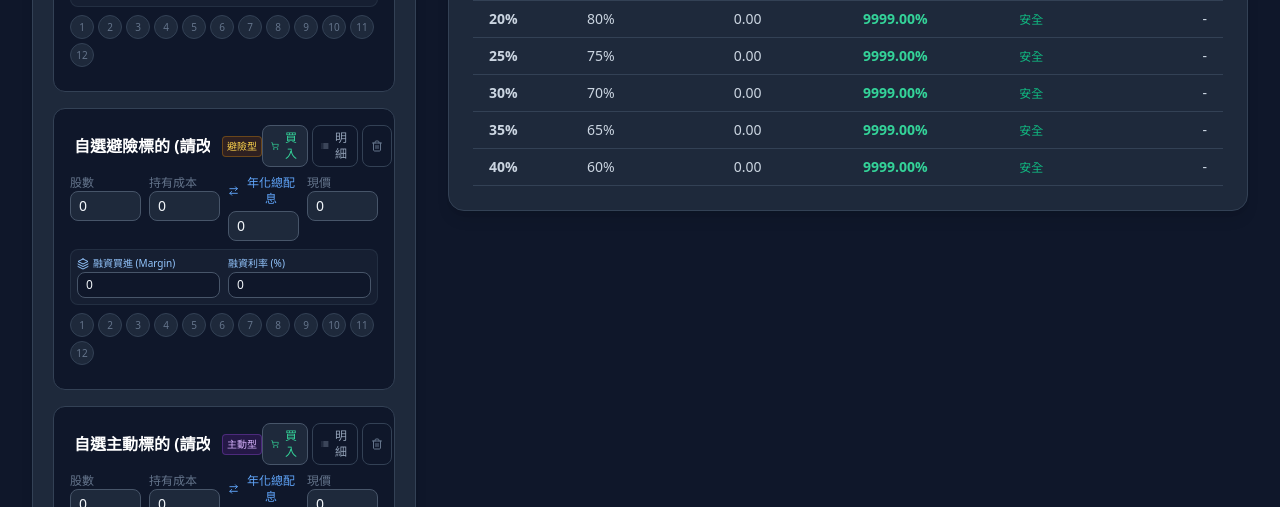
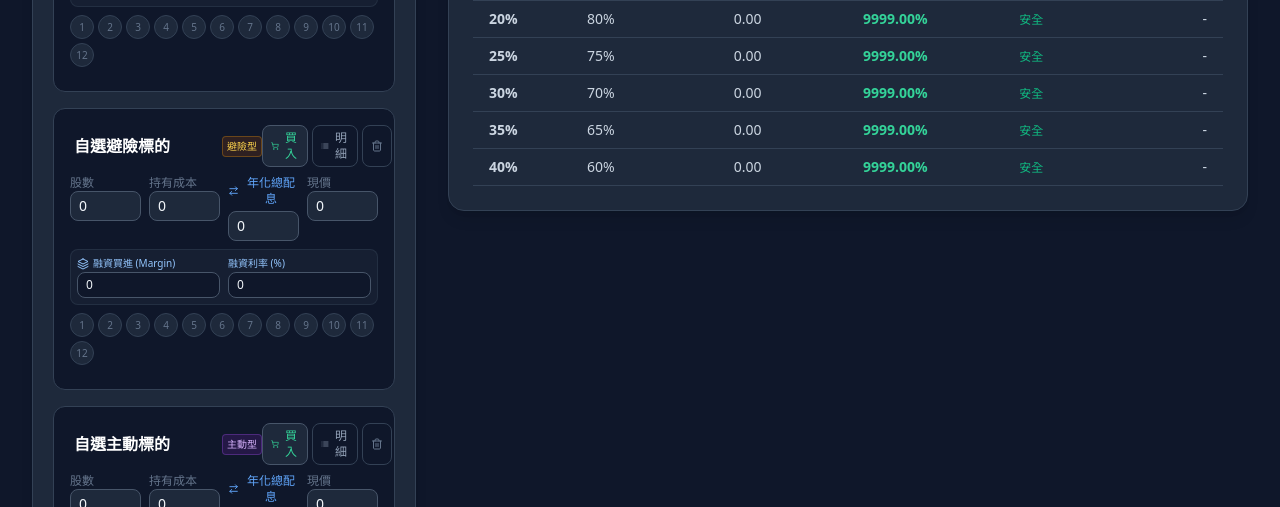
Before and after one commit to dreamforjesus1006-hue/money-app-2026, a React (Vite) app: page / in a window 1280 px wide. Shown: the part 1700-2207 px from the top of the page. Built offline with nearby package versions, Linux system fonts and the light colour scheme.

Commit message:
Update constants.ts

```diff
--- a/constants.ts
+++ b/constants.ts
@@ -1,7 +1,8 @@
+// constants.ts 全選貼上
 import { ETF, Loan, StockLoan, CreditLoan, TaxStatus, MortgageType, AllocationConfig } from './types';
 
 export const INITIAL_ETFS: ETF[] = [
-  // =========== 85% 配息型 (現金流主力) ===========
+  // 85% 配息型
   {
     id: '0056',
     name: '0056 (高股息)',
@@ -42,23 +43,23 @@ export const INITIAL_ETFS: ETF[] = [
     category: 'dividend'
   },
 
-  // =========== 15% 避險型 (黃金/債券) ===========
+  // 15% 避險型 (黃金/債券)
   {
     id: 'GOLD',
     name: '實體黃金 (克)',
-    shares: 0,      // 【填寫說明】這裡請輸入「重量」(例如：100克)
-    costPrice: 0,   // 【填寫說明】輸入您的平均買入金價
-    currentPrice: 2850, // 假設目前台銀金價 (台幣/克)，請自行更新
-    dividendPerShare: 0, // 黃金無配息，設為 0
+    shares: 0,      // 請輸入重量
+    costPrice: 0,   // 請輸入買入均價
+    currentPrice: 2850, // 請輸入目前金價
+    dividendPerShare: 0,
     dividendType: 'annual',
     payMonths: [],
     marginLoanAmount: 0,
     marginInterestRate: 0,
-    category: 'hedging' // 自動歸類到黃色避險區塊
+    category: 'hedging'
   },
   {
     id: 'HEDGE-1',
-    name: '自選避險標的 (請改名)',
+    name: '自選避險標的',
     shares: 0,
     costPrice: 0,
     currentPrice: 0,
@@ -67,13 +68,13 @@ export const INITIAL_ETFS: ETF[] = [
     payMonths: [],
     marginLoanAmount: 0,
     marginInterestRate: 0,
-    category: 'hedging' // 自動歸類到黃色避險區塊
+    category: 'hedging'
   },
 
-  // =========== 5% 主動型 (價差交易) ===========
+  // 5% 主動型
   {
     id: 'ACTIVE-1',
-    name: '自選主動標的 (請改名)',
+    name: '自選主動標的',
     shares: 0,
     costPrice: 0,
     currentPrice: 0,
@@ -82,7 +83,7 @@ export const INITIAL_ETFS: ETF[] = [
     payMonths: [],
     marginLoanAmount: 0,
     marginInterestRate: 0,
-    category: 'active' // 自動歸類到紫色主動區塊
+    category: 'active'
   },
 ];
 
@@ -141,7 +142,6 @@ export const INITIAL_TAX_STATUS: TaxStatus = {
   isDisabled: false
 };
 
-// 您的資金規劃比例
 export const INITIAL_ALLOCATION: AllocationConfig = {
   totalFunds: 0,
   dividendRatio: 85,
```
